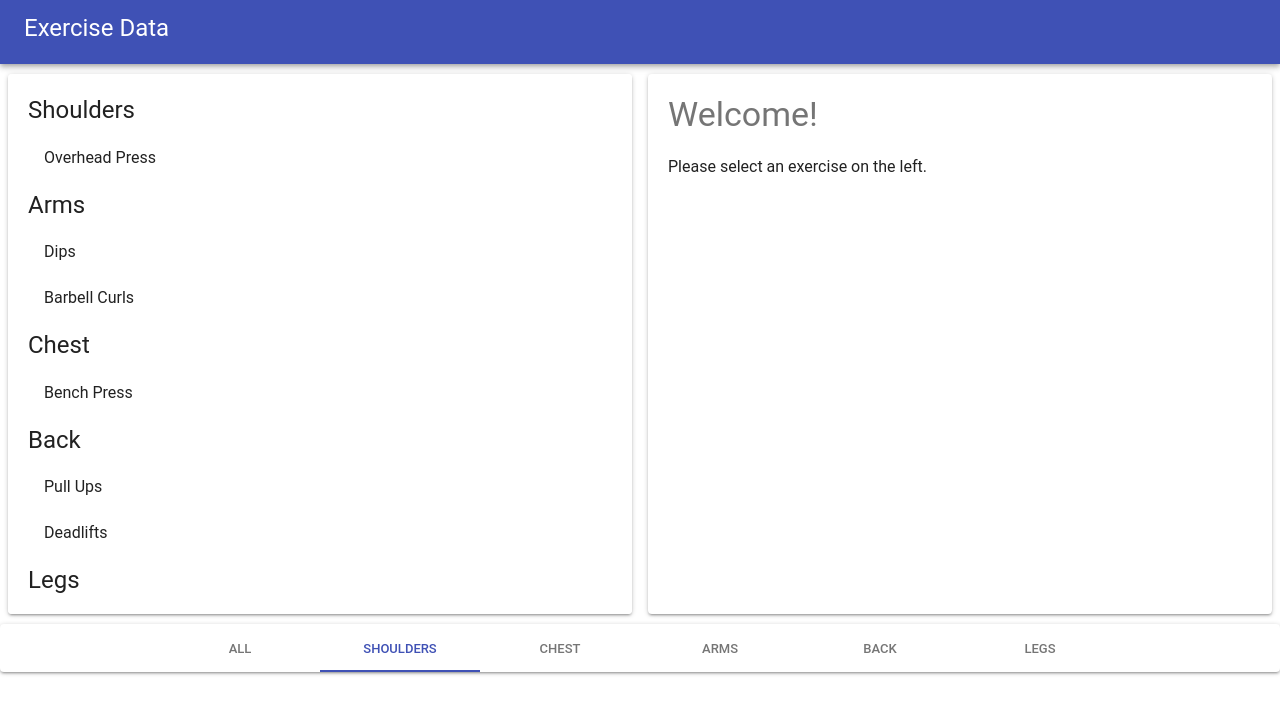
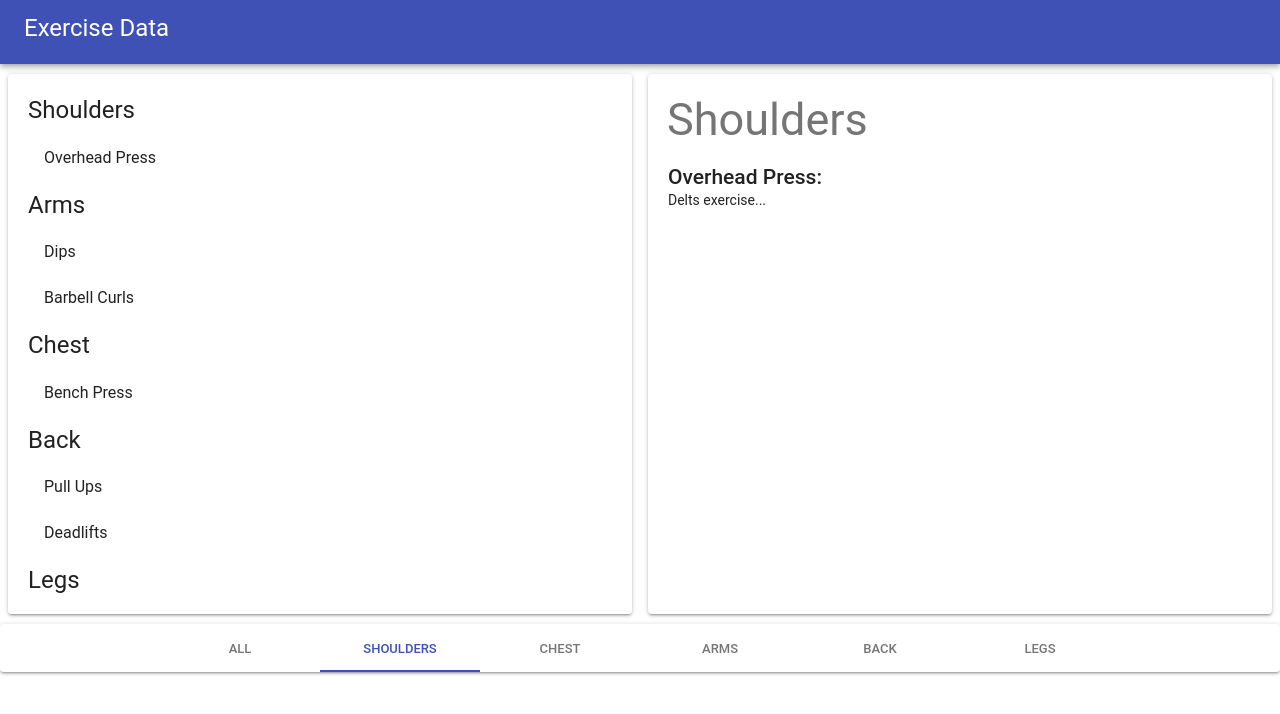
Before and after one commit to SparksFullStack/material-ui-exercise-app, a React (Create React App) app: page / in a window 1280 px wide. Both pictures are taken after a click on the tab "SHOULDERS". Shown: the top 714 px of the page. Built offline with nearby package versions, Linux system fonts and the light colour scheme.

Commit message:
have the exercises rendering when tabs are changed--didn't follow the guide for this section (did it by hand), so the final product may change

```diff
--- a/src/Components/App.js
+++ b/src/Components/App.js
@@ -1,6 +1,6 @@
 import React, { Component, Fragment } from 'react';
 import { Header, Footer } from './Layouts';
-import Exercises from './Exercises';
+import Exercises from './Exercises/Exercises';
 import { muscles, exercises } from '../store';
 
 class App extends Component {
@@ -30,7 +30,10 @@ class App extends Component {
         return(
             <Fragment>
                     <Header />
-                    <Exercises organizedExercises={organizedExercises}/>
+                    <Exercises
+                        organizedExercises={organizedExercises}
+                        selectedCategory={selectedCategory}
+                    />
                     <Footer
                         muscles={muscles}
                         selectedCategory={selectedCategory}
--- /dev/null
+++ b/src/Components/Exercises/Exercises.js
@@ -0,0 +1,102 @@
+import React, { Fragment } from 'react';
+import { Grid, Paper, Typography, List, ListItem, ListItemText, ListIte } from '@material-ui/core';
+
+const styles = {
+    Paper: {
+        padding: 20,
+        marginTop: 10,
+        marginBottom: 10,
+        marginLeft: 8,
+        marginRight: 8,
+        height: 500,
+        overflowY: 'auto'
+    },
+    headlines: {
+        textTransform: 'capitalize'
+    },
+    subheading: {
+        marginTop: 20
+    }
+}
+
+export default ({ organizedExercises, selectedCategory }) => {
+    console.log(organizedExercises)
+    return (
+        <Grid container>
+            {/* the left pane */}
+            <Grid item sm>
+                <Paper style={styles.Paper}>
+                    {organizedExercises.map(([exerciseGroup, exerciseArrays]) => {
+                        return (
+                            <Fragment>
+                                <Typography
+                                    variant="headline"
+                                    style={styles.headlines}
+                                >
+                                    {exerciseGroup}
+                                </Typography>
+
+                                <List component="ul">
+                                    {exerciseArrays.map(exerciseObject => {
+                                        return (
+                                            <ListItem>
+                                                <ListItemText primary={exerciseObject.title} />
+                                            </ListItem>
+                                        )
+                                    })}
+                                </List>
+                            </Fragment>
+                        )
+                    })}
+                </Paper>
+            </Grid>
+
+            {/* the right pane */}
+            <Grid item sm>
+                <Paper style={styles.Paper}>
+                    {/* here if the selected category is undefined, we'll return the intro message... */}
+                    {/* ...otherwise we'll return the data related to that category */}
+                    {!selectedCategory ?
+                        <Fragment>
+                            <Typography variant="display2">
+                                Welcome!
+                            </Typography>
+
+                            <Typography variant="subheading" style={styles.subheading}>
+                                Please select an exercise on the left.
+                            </Typography>
+                        </Fragment>
+                        :
+                        <Fragment>
+                            {/* here we'll map over the array of exercises and load all the exercises that it holds in index 1 */}
+                            {organizedExercises.map(([exerciseGroup, exerciseArrays]) => {
+                                if (exerciseGroup === selectedCategory){
+                                    return (
+                                        <Fragment>
+                                            <Typography variant='display2' style={styles.headlines}>
+                                                {exerciseGroup}
+                                            </Typography>
+                                            {/* now we'll map over the array of exercises and list all of them */}
+                                            {exerciseArrays.map(exerciseType => {
+                                                return (
+                                                    <Fragment>
+                                                        <Typography variant='title' style={styles.subheading}>
+                                                            {exerciseType.title}:
+                                                        </Typography>
+                                                        <Typography variant='body1'>
+                                                            {exerciseType.description}
+                                                        </Typography>
+                                                    </Fragment>
+                                                )
+                                            })}
+
+                                        </Fragment>
+                                    )
+                                }
+                            })}
+                        </Fragment>
+                    }
+                </Paper>
+            </Grid>
+        </Grid>
+    )}
--- a/src/Components/Exercises/index.js
+++ /dev/null
@@ -1,65 +0,0 @@
-import React, { Fragment } from 'react';
-import { Grid, Paper, Typography, List, ListItem, ListItemText, ListIte } from '@material-ui/core';
-
-const styles = {
-    Paper: {
-        padding: 20,
-        marginTop: 10,
-        marginBottom: 10,
-        marginLeft: 8,
-        marginRight: 8,
-        height: 500,
-        overflowY: 'auto'
-    },
-    headlines: {
-        textTransform: 'capitalize'
-    },
-    subheading: {
-        marginTop: 20
-    }
-}
-
-export default ({ organizedExercises }) => (
-    <Grid container>
-        {/* the left pane */}
-        <Grid item sm>
-            <Paper style={styles.Paper}>
-                {organizedExercises.map(([exerciseGroup, exerciseArrays]) => {
-                    return (
-                        <Fragment>
-                            <Typography
-                                variant="headline"
-                                style={styles.headlines}
-                            >
-                                {exerciseGroup}
-                            </Typography>
-
-                            <List component="ul">
-                                {exerciseArrays.map(exerciseObject => {
-                                    return (
-                                        <ListItem>
-                                            <ListItemText primary={exerciseObject.title} />
-                                        </ListItem>
-                                    )
-                                })}
-                            </List>
-                        </Fragment>
-                    )
-                })}
-            </Paper>
-        </Grid>
-
-        {/* the right pane */}
-        <Grid item sm>
-            <Paper style={styles.Paper}>
-                <Typography variant="display1">
-                    Welcome!
-                </Typography>
-
-                <Typography variant="subheading" style={styles.subheading}>
-                    Please select an exercise on the left.
-                </Typography>
-            </Paper>
-        </Grid>
-    </Grid>
-)
```
